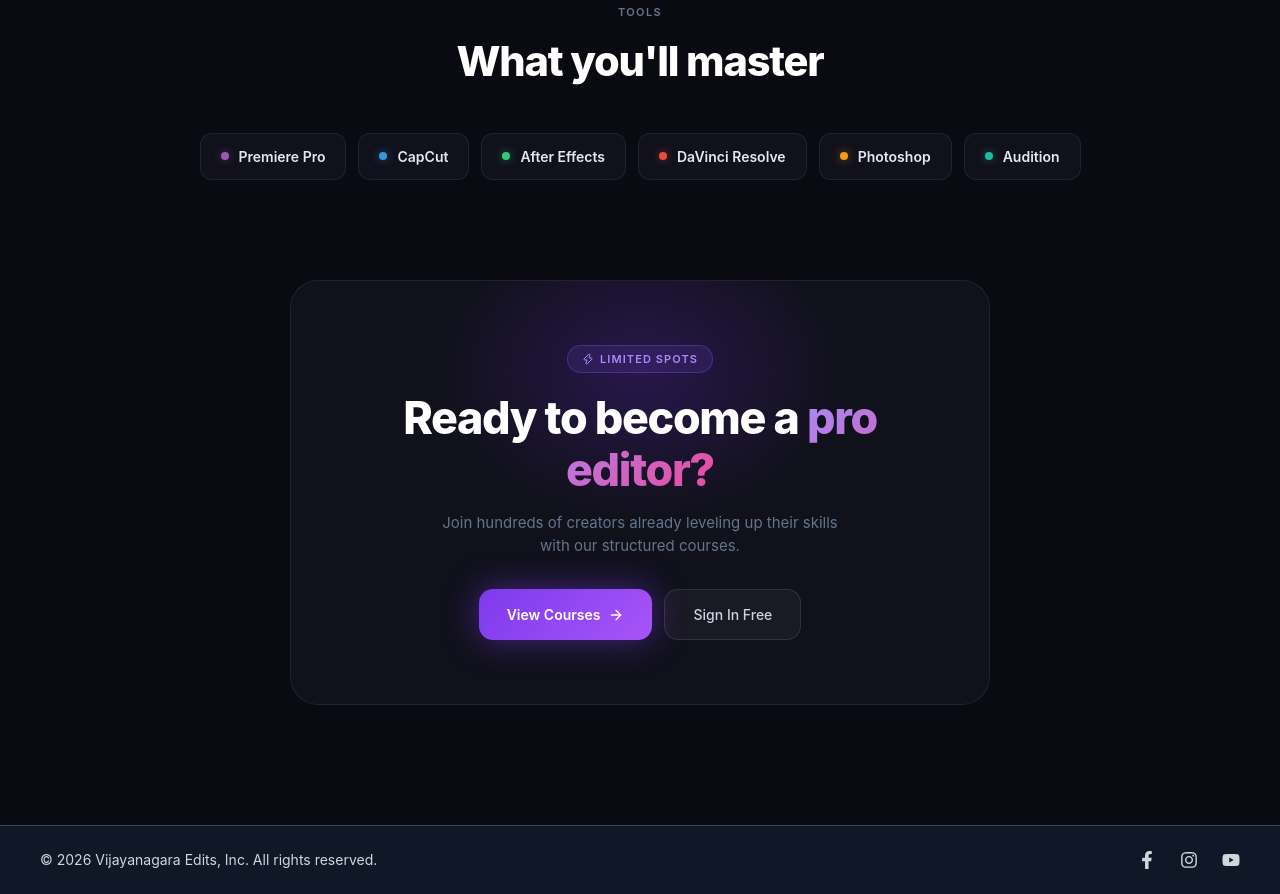
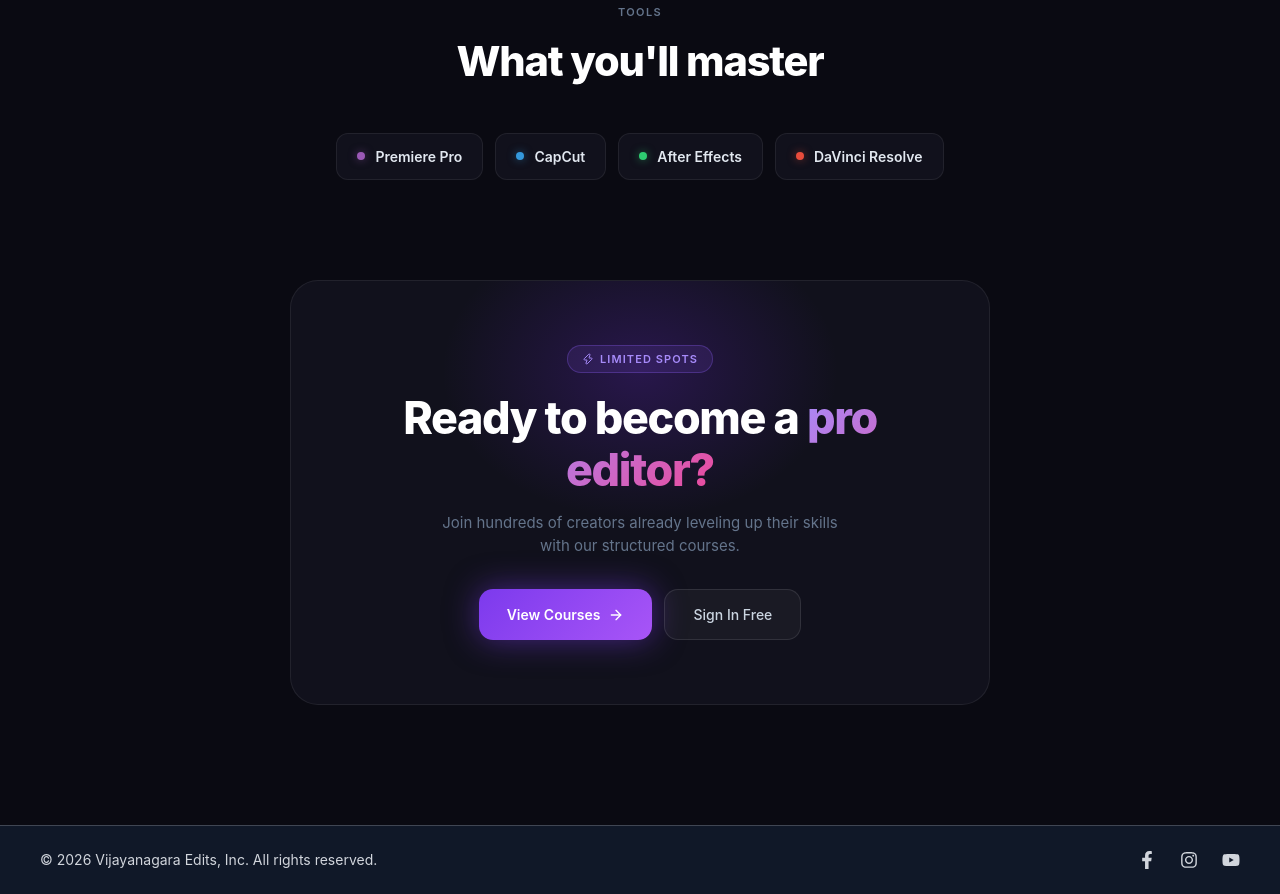
Before and after one commit to Srinivas-7/course-platform, a React (Vite) app: page /about in a window 1280 px wide. Shown: the part 3420-4314 px from the top of the page. Built offline with nearby package versions, Linux system fonts and the light colour scheme.

Commit message:
feat: changed the About.jsx

```diff
--- a/src/pages/About.jsx
+++ b/src/pages/About.jsx
@@ -69,8 +69,6 @@
   { name: "CapCut", color: "#3498db" },
   { name: "After Effects", color: "#2ecc71" },
   { name: "DaVinci Resolve", color: "#e74c3c" },
-  { name: "Photoshop", color: "#f39c12" },
-  { name: "Audition", color: "#1abc9c" },
 ];
 
 /* ─── Video data ─────────────────────────────────────────────── */
@@ -266,7 +264,7 @@
                 autoPlay muted loop playsInline
                 style={{
                   position: "absolute",
-                  width: "277.78%",
+                  width: "177.78%",
                   height: "auto",
                   top: "50%",
                   left: "50%",
```
